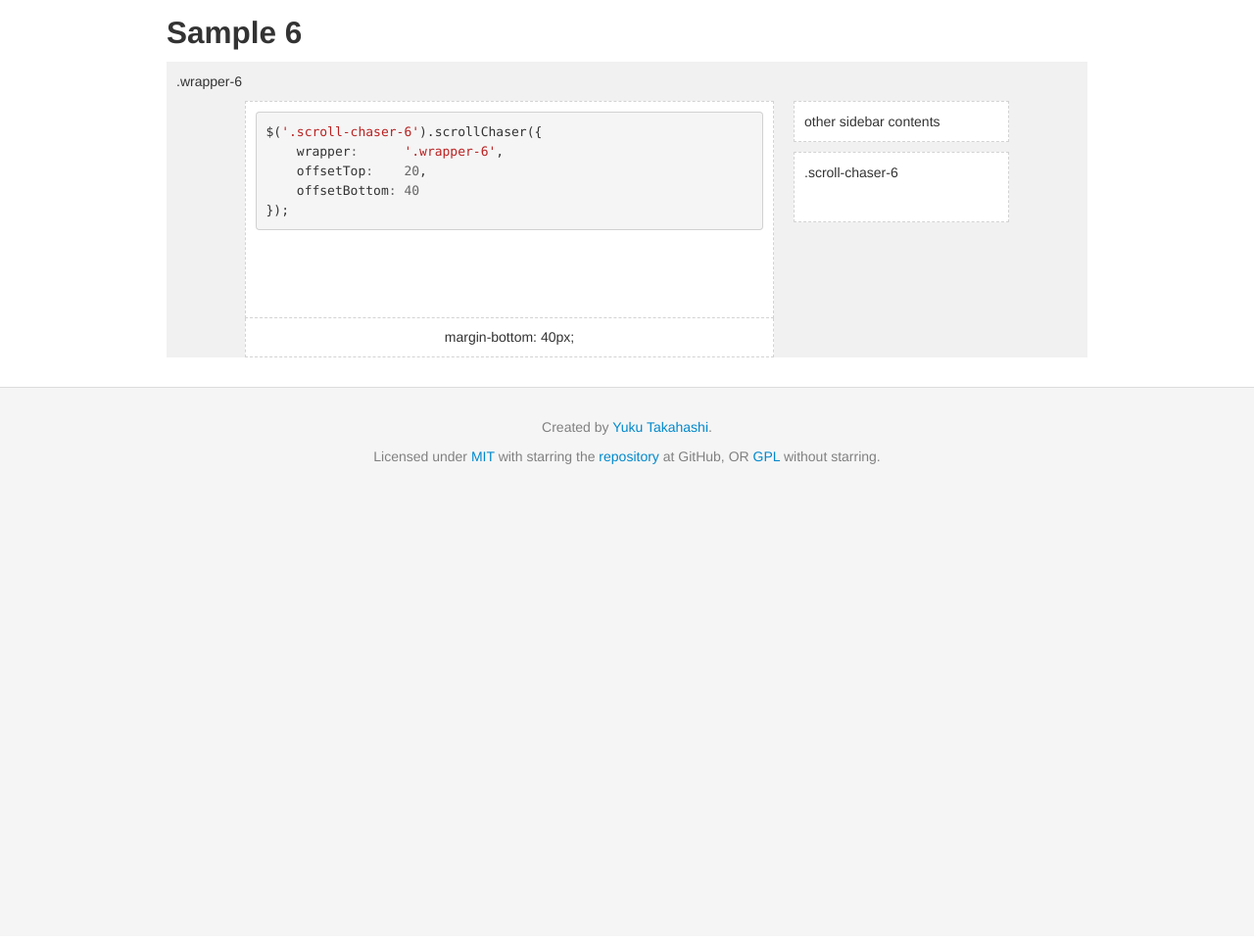
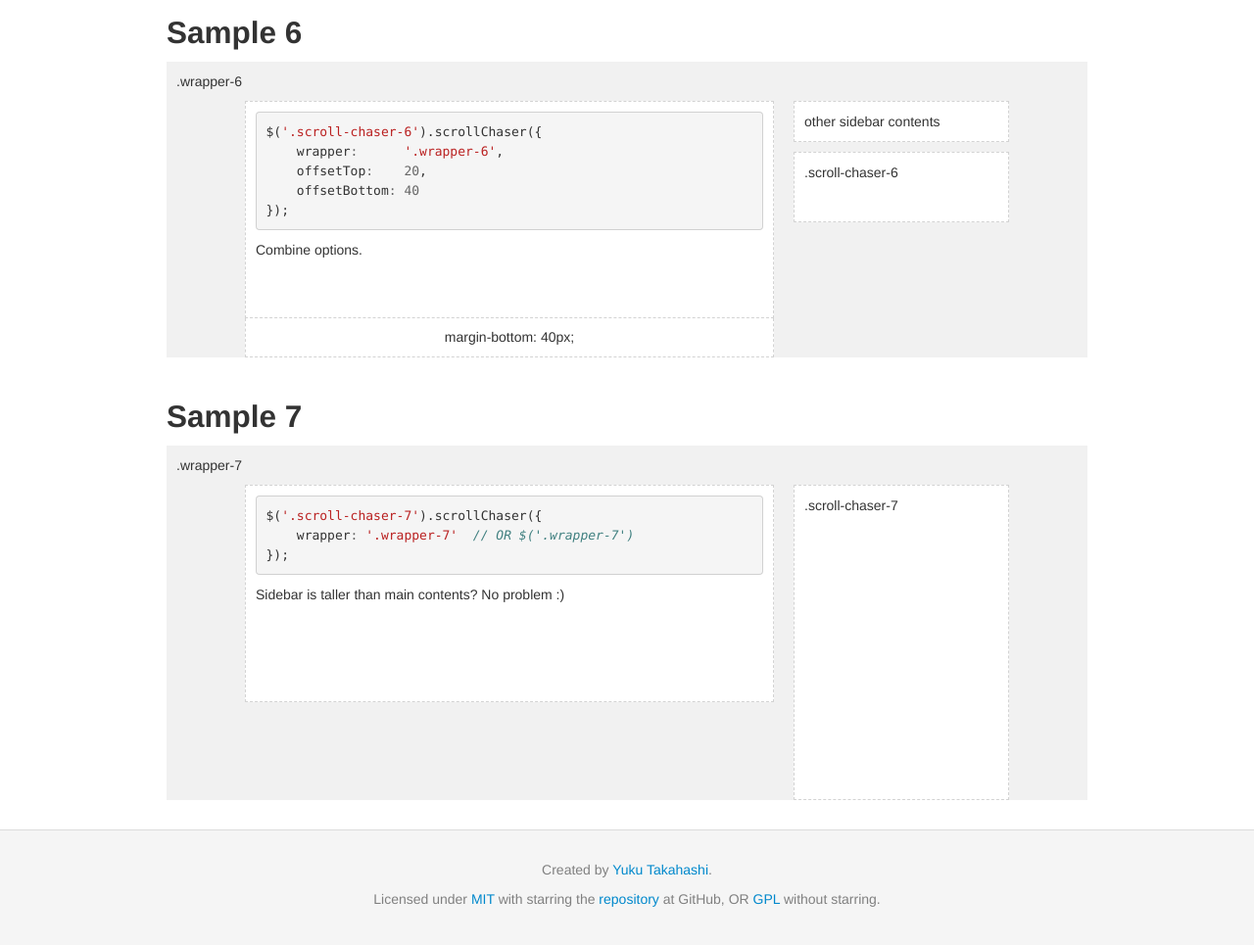
Before and after one commit to yuku/jquery-scrollchaser, a website: page index.html in a window 1280 px wide. Shown: the part 1951-2916 px from the top of the page at 98% size. Drawn offline with Linux system fonts and the light colour scheme.

Commit message:
Add sample 7

```diff
--- a/index.html
+++ b/index.html
@@ -175,6 +175,7 @@ will be executed once in <code>throttle</code> msec.
     <span class="nx">offsetTop</span><span class="o">:</span>    <span class="mi">20</span><span class="p">,</span>
     <span class="nx">offsetBottom</span><span class="o">:</span> <span class="mi">40</span>
 <span class="p">});</span></pre>
+Combine options.
                                 </div>
                                 <div class="margin-bottom-40px">
                                     margin-bottom: 40px;
@@ -186,6 +187,31 @@ will be executed once in <code>throttle</code> msec.
                                 </div>
                                 <div class="scroll-chaser scroll-chaser-6">
                                     .scroll-chaser-6
+                                </div>
+                            </div>
+                        </div>
+                    </div>
+                </div>
+
+                <!-- sample 7 -->
+                <div class="row">
+                    <div class="span12"><h2 id="sample-7">Sample 7</h2></div>
+                    <div class="span12 wrapper wrapper-7">
+                        <div class="wrapper-text">.wrapper-7</div>
+                        <div class="row">
+                            <div class="offset1 span7">
+                                <div class="main">
+                                    <pre class="script">
+<span class="nx">$</span><span class="p">(</span><span class="s1">'.scroll-chaser-7'</span><span class="p">).</span><span class="nx">scrollChaser</span><span class="p">({</span>
+    <span class="nx">wrapper</span><span class="o">:</span> <span class="s1">'.wrapper-7'</span>  <span class="c1">// OR $('.wrapper-7')</span>
+<span class="p">});</span></pre>
+Sidebar is taller than main contents? No problem :)
+                                </div>
+                            </div>
+                            <div class="span3">
+                                <div class="scroll-chaser scroll-chaser-7"
+                                    style="height: 300px;">
+                                    .scroll-chaser-7
                                 </div>
                             </div>
                         </div>
```
